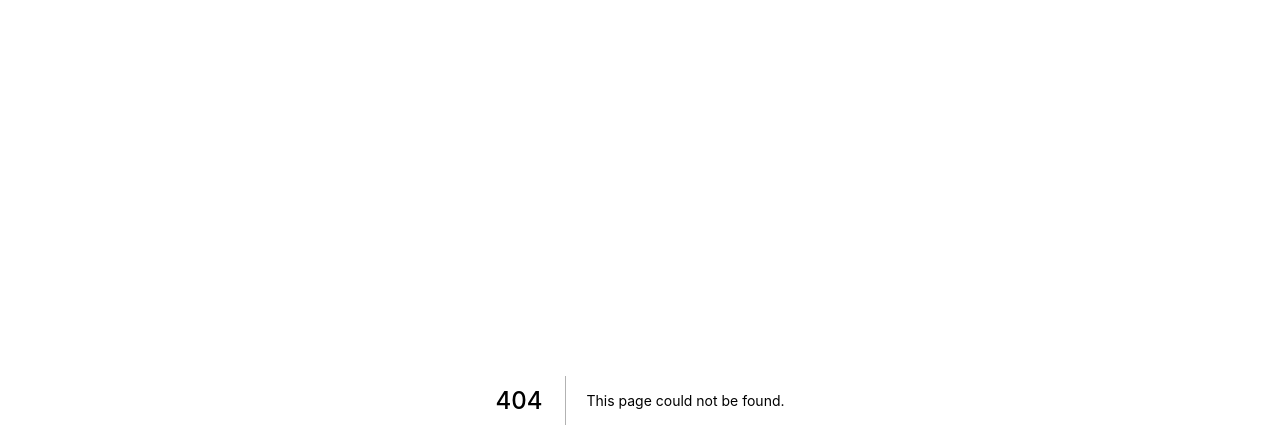
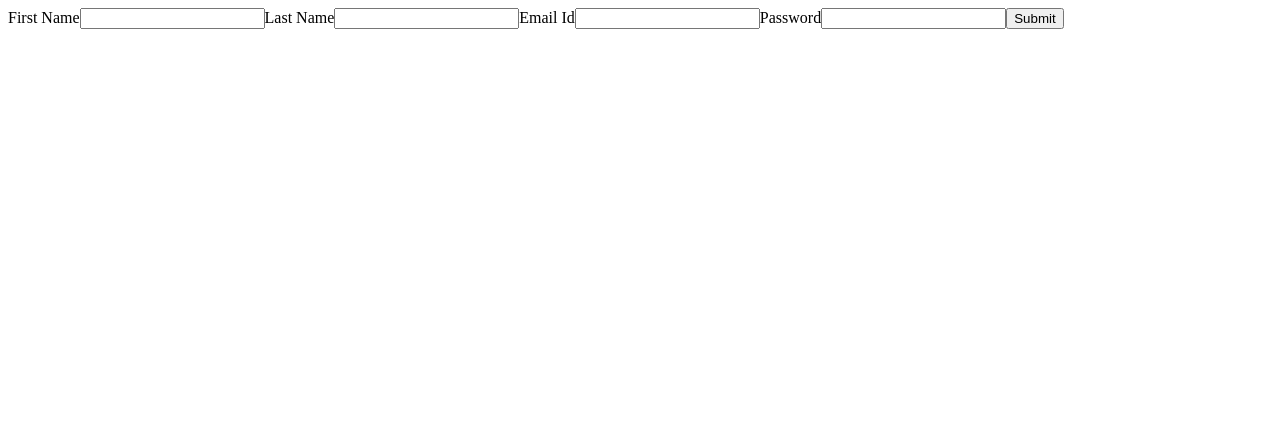
Before and after one commit to Priya01verma/nextjs-hote-booking-system, a Next.js app: page /auth/signup in a window 1280 px wide. Before the commit this address had no page. Shown: the top 448 px of the page. Built offline with nearby package versions, Linux system fonts and the light colour scheme.

Commit message:
add sign up form

```diff
--- a/Models/hotels/index.js
+++ b/Models/hotels/index.js
@@ -3,11 +3,10 @@ import fetch from "node-fetch";
 export async function getAllHotelIds() {
     const res = await fetch("http://localhost:3003/api/hotels");
     const hotels = await res.json();
-    console.log(hotels);
     return hotels.map((hotel) => {
         return {
             params: {
-                id: hotel.id
+                id: `${hotel.id}`
             },
         };
     });
--- a/package.json
+++ b/package.json
@@ -18,6 +18,7 @@
     "react-dom": "16.13.1",
     "react-redux": "^7.2.0",
     "redux-logger": "^3.0.6",
-    "redux-thunk": "^2.3.0"
+    "redux-thunk": "^2.3.0",
+    "yup": "^0.29.1"
   }
 }
--- /dev/null
+++ b/pages/auth/signup.js
@@ -0,0 +1,94 @@
+import React from "react";
+import { useFormik } from "formik";
+import * as Yup from "yup";
+import { createStyles, makeStyles } from '@material-ui/core/styles';
+
+const validationSchema = Yup.object({
+    firstName: Yup.string()
+        .max(15, "Must be 15 characters or less")
+        .required("FirstName is Required"),
+    lastName: Yup.string()
+        .max(20, "Must be 20 characters or less")
+        .required("LastName is Required"),
+    email: Yup.string().email("Invalid email").required("Email is Required"),
+    password: Yup.string().required("Password is required"),
+});
+const SignupForm = (props) => {
+    const classes = useStyles();
+    const formik = useFormik({
+        initialValues: {
+            firstName: "",
+            lastName: "",
+            email: "",
+            password: "",
+        },
+        validationSchema: validationSchema,
+        onSubmit: (values) => {
+            console.log(JSON.stringify(values, null, 3));
+        },
+    });
+    return (
+        <form onSubmit={formik.handleSubmit}>
+            <div className={classes.form}>
+                <label htmlFor="firstName">First Name</label>
+                <input
+                    id="firstName"
+                    name="firstName"
+                    type="text"
+                    onChange={formik.handleChange}
+                    value={formik.values.firstName}
+                />
+                {formik.touched.firstName && formik.errors.firstName ? (
+                    <div>{formik.errors.firstName}</div>
+                ) : null}
+                <label htmlFor="lastName">Last Name</label>
+                <input
+                    id="lastName"
+                    name="lastName"
+                    type="text"
+                    onChange={formik.handleChange}
+                    value={formik.values.lastName}
+                />
+                {formik.touched.lastName && formik.errors.lastName ? (
+                    <div>{formik.errors.lastName}</div>
+                ) : null}
+                <label htmlFor="email">Email Id</label>
+                <input
+                    id="email"
+                    name="email"
+                    type="email"
+                    onChange={formik.handleChange}
+                    value={formik.values.email}
+                />
+                {formik.touched.email && formik.errors.email ? (
+                    <div>{formik.errors.email}</div>
+                ) : null}
+                <label htmlFor="password">Password</label>
+                <input
+                    id="password"
+                    name="password"
+                    type="password"
+                    onChange={formik.handleChange}
+                    value={formik.values.password}
+                />
+                {formik.touched.password && formik.errors.password ? (
+                    <div>{formik.errors.password}</div>
+                ) : null}
+                <button type="submit">Submit</button>
+            </div>
+        </form>
+    );
+};
+const useStyles = makeStyles((theme) => {
+    return createStyles({
+        form: {
+            "& > div": {
+                marginBottom: 36,
+            },
+        },
+        buttonContainer: {
+            marginTop: 10,
+        },
+    });
+});
+export default SignupForm;
```
Also changed, not shown: Features/Header.js (+20 -11 lines), 1 other file (tests, documents, lock files or other folders).
